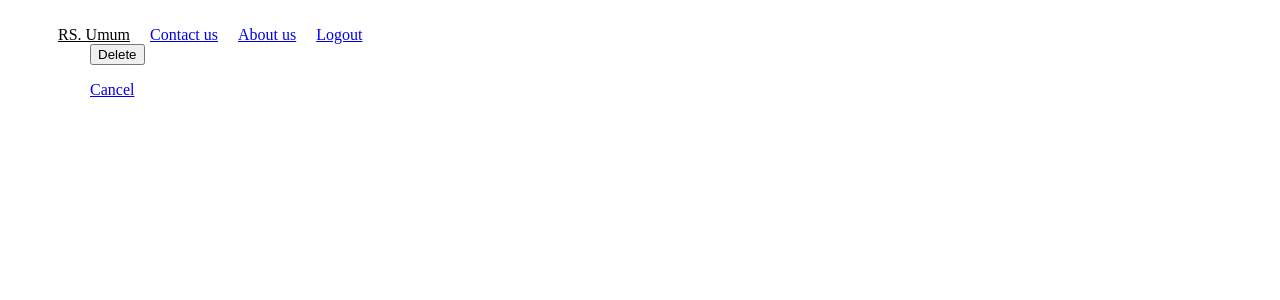
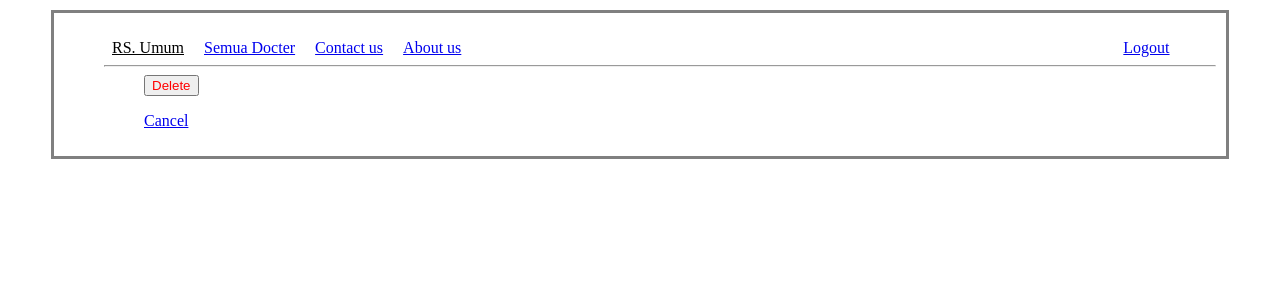
Before and after one commit to rizalilhamm/hospital, a Flask app: page /docters/1/1/confirmation in a window 1280 px wide. Shown: the top 300 px of the page. Run offline with Flask 2, Linux system fonts and the light colour scheme; data that the repository does not hold is empty.

Commit message:
Some update to Aplication Header and CSS file

```diff
--- a/hospital/auth/templates/base.html
+++ b/hospital/auth/templates/base.html
@@ -18,16 +18,17 @@
 <body class="container">
     <ul>
         <li class="headerlink"><a style="color: black;" href="/">RS. Umum</a></li>
-        <li class="headerlink" id="authlink"><a href="/contact-us">Contact us</a></li>
-        <li class="headerlink" id="authlink"><a href="/about-us">About us</a></li>
+        <li class="headerlink"><a href="/docters">Semua Docter</a></li>
+        <li class="headerlink"><a href="/contact-us">Contact us</a></li>
+        <li class="headerlink"><a href="/about-us">About us</a></li>
         {% if session['logged_in'] == none %}
             <li class="headerlink" id="authlink"><a href="/login">Login</a></li>
-            <li class="headerlink" id="authlink"><a href="/patient/register">Patient Register</a></li>
-            <li class="headerlink" id="authlink"><a href="/admin/register"> Admin Register</a></li>
-
+            <li class="headerlink"><a href="/patient/register">Patient Register</a></li>
+            <li class="headerlink"><a href="/admin/register"> Admin Register</a></li>
         {% else %}
-            <li class="headerlink" id="authlink"><a href="/logout">Logout</a></li>
+            <li class="headerlink" style="margin-left: 650px;"><a href="/logout">Logout</a></li>
         {% endif %}
+        <hr style="margin-left: auto;">
     <ul>
     {% with messages = get_flashed_messages() %}
     {% if messages %}
--- a/hospital/static/css/style.css
+++ b/hospital/static/css/style.css
@@ -1,14 +1,22 @@
 .container {
     margin: auto;
-    width: 100%;
-    border: 3px solid none;
+    margin-top: 10px;
+    width: 90%;
+    border: 3px solid grey;
     padding: 10px;
 }
+
 .headerlink {
     display: inline-block;
     margin: 0 8px;
 }
+
 #authlink {
     text-align: right;
-    padding-right: 0%;
+    margin-left: 500px;
+
 }
+
+.btn-danger {
+    color: red;
+}
```
